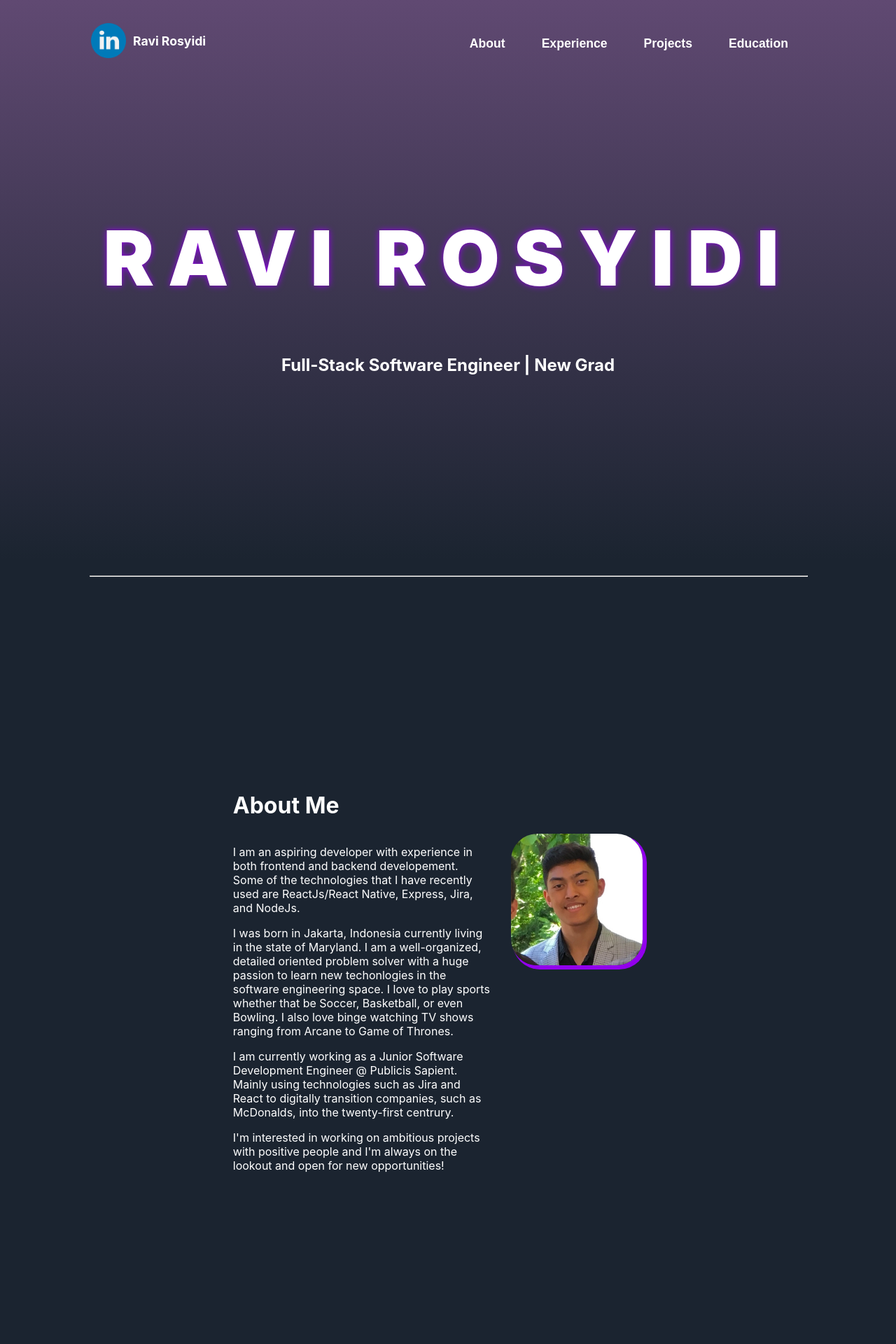
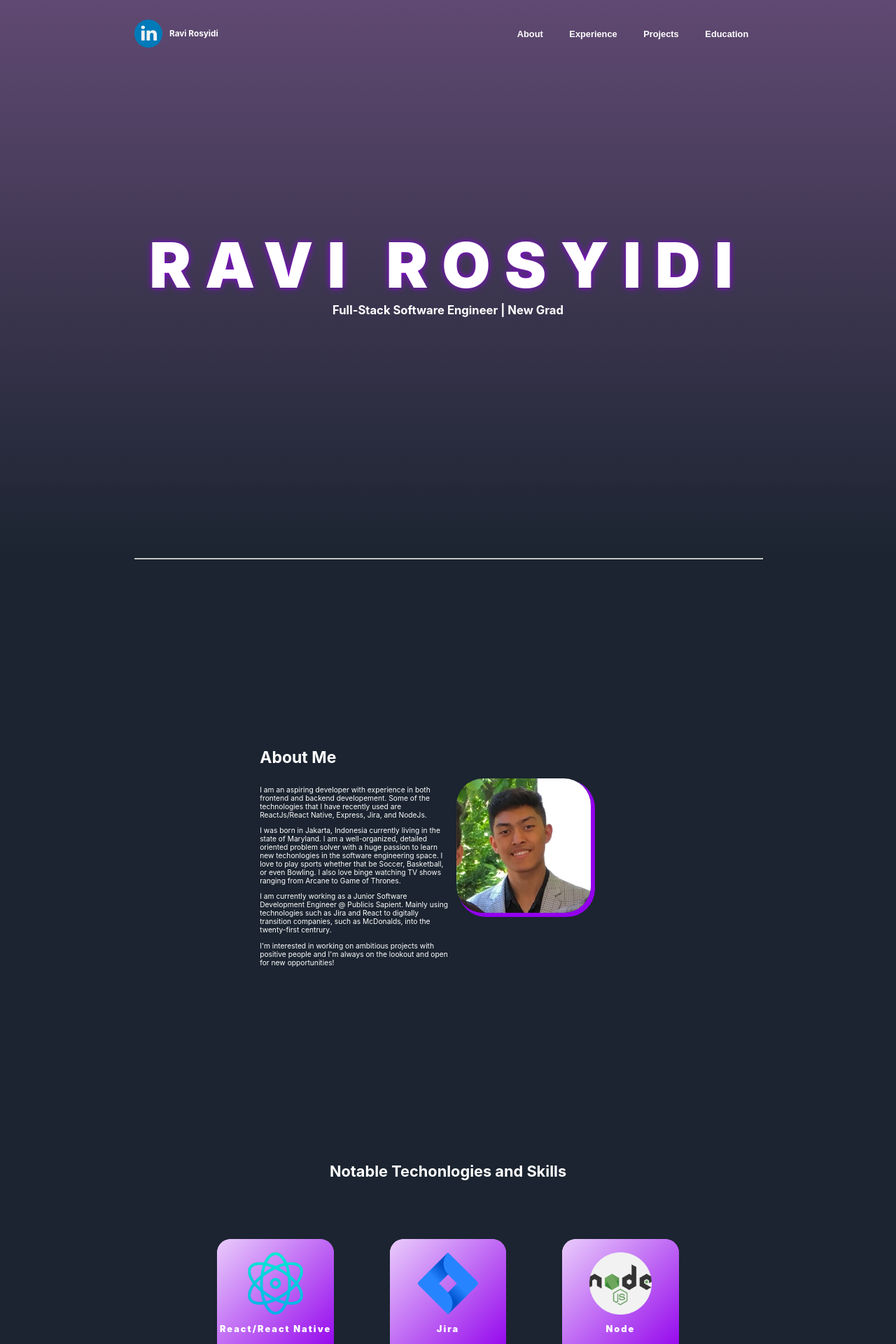
Before and after one commit to rrosyidi/PersonalWebsite, a React (Create React App) app in the folder website/: page / in a window 1280 px wide. Shown: the top 1920 px of the page at 70% size. Built offline with nearby package versions, Linux system fonts and the light colour scheme.

Commit message:
Resized everything

```diff
--- a/website/src/components/AboutPage/About.js
+++ b/website/src/components/AboutPage/About.js
@@ -19,8 +19,6 @@ class About extends Component {
   }
 
   componentDidMount() {
-    console.log("Width: ", window.innerWidth);
-    console.log("Height: ", window.innerHeight);
     setTimeout(() => {
       this.introName.current.style.marginTop = "100%";
       this.introName.current.style.opacity = "0%";
@@ -33,7 +31,7 @@ class About extends Component {
     setTimeout(() => {
       this.subHeading.current.style.marginTop = "50%";
       this.subHeading.current.style.transition = "all .4s ease-in";
-      this.subHeading.current.style.marginTop = "0%";
+      this.subHeading.current.style.marginTop = "-7%";
     }, 900);
     setTimeout(() => {
       this.introName.current.style.opacity = "100%";
--- a/website/src/components/AboutPage/CardFlip.js
+++ b/website/src/components/AboutPage/CardFlip.js
@@ -26,12 +26,12 @@ const CardFlip = (props) => {
           <div className="card" onMouseEnter={flipBack}>
             <div className="card imgAndText">
               <img src={props.img} className="img"/>
-              <p>{props.front}</p>
+              <p className="frontBackText">{props.front}</p>
             </div>
           </div>
 
           <div className="card" onMouseLeave={flipFront}>
-            <p className="backText">{props.back}</p>
+            <p className="frontBackText">{props.back}</p>
           </div>
         </ReactCardFlip>
       </div>
--- a/website/src/components/AboutPage/aboutStyle.css
+++ b/website/src/components/AboutPage/aboutStyle.css
@@ -4,8 +4,8 @@
 .aboutPageContainer {
   /* background-color: blue; */
   /* margin: 5%; */
-  margin-left: 10%;
-  margin-right: 10%;
+  margin-left: 15%;
+  margin-right: 15%;
 }
 
 .raviRosyidiContainer {
@@ -21,7 +21,7 @@
   /* padding-top: 20%; */
   /* background-color: wheat; */
   /* margin-top: 100%; */
-  font-size: 680%;
+  font-size: 7vw;
   /* margin-bottom: 0%; */
   letter-spacing: 20px;
   text-align: center;
@@ -35,6 +35,7 @@
   /* position: sticky; */
   text-align: center;
   color: white;
+  font-size: 1.3vw;
   /* margin-top: 30%; */
   /* background-color: black; */
 }
@@ -62,11 +63,12 @@
 
 .aboutMeTag {
   color: white;
+  font-size: 1.8vw;
 }
 
 .aboutMeParagraphContainer {
   /* display: grid; */
-  width: 100%;
+  width: 50%;
   /* background-color: green; */
   height: 50%;
   /* text-align: center; */
@@ -76,6 +78,7 @@
 
 .aboutMeParagraph {
   color: white;
+  font-size: .8vw;
   /* margin-top: 10%; */
   /* width: 50%; */
   /* background-color: green; */
@@ -85,13 +88,13 @@
   /* background-color: white; */
   width: 40%;
   display: flex;
-  /* margin-right: 5%; */
+  margin-right: 5%;
   align-content: center;
   justify-content: center;
 }
 
 .face {
-  height: 25%;
+  height: 15vw;
   /* width: 30%; */
   /* margin-right: 5%; */
   border-radius: 20%;
@@ -116,8 +119,10 @@
   margin-bottom: 10%;
 }
 
+/* TechnologiesAndSkillsContainer ------------- */
+
 .technologiesSection {
-  margin-top: 0%;
+  margin-top: 30%;
   /* background-color: black; */
   /* height: 150vh; */
 }
@@ -127,11 +132,12 @@
   display: flex;
   justify-content: center;
   /* background-color: black; */
+  font-size: 1.7vw;
 }
 
 .cardFlipColumnContainer {
   width: 100%;
-  height: 650px;
+  height: 70vh;
   margin-top: 5%;
   /* background-color: black; */
   display: grid;
@@ -142,3 +148,5 @@
 .cardFlipRowContainer {
   display: flex;
 }
+
+/* TechnologiesAndSkillsContainer ------------- */
--- a/website/src/components/AboutPage/cardFlip.css
+++ b/website/src/components/AboutPage/cardFlip.css
@@ -9,8 +9,8 @@
     justify-content: center;
     align-items: center;
     justify-content: center;
-    height: 250px;
-    width: 250px;
+    height: 13vw;
+    width: 13vw;
     /* background-color: #bf6bf3; */
     border-radius: 20px;
     background: linear-gradient(135deg, white -25%, #9200ec);
@@ -18,7 +18,7 @@
 }
 
 .img {
-    height: 50%;
+    height: 7vw;
 }
 
 .imgAndText {
@@ -29,8 +29,8 @@
     color: white;
 }
 
-.backText {
-    font-size: larger;
+.frontBackText {
+    font-size: 1vw;
     font-weight: bolder;
     letter-spacing: 2px;
     color: white;
--- a/website/src/components/ExperiencePage/ExperienceStyle.css
+++ b/website/src/components/ExperiencePage/ExperienceStyle.css
@@ -7,8 +7,9 @@
 
 .header {
     color: white;
-    font-size: 250%;
+    font-size: 2.2vw;
     font-weight: bolder;
+    margin-bottom: -5%;
 }
 
 .nextLine {
@@ -30,7 +31,7 @@
 }
 
 .dates {
-    font-size: large;
+    font-size: 1vw;
     color: white;
     align-self: center;
     /* background-color: black; */
@@ -60,7 +61,7 @@
 }
 
 .expHeader {
-    font-size: x-large;
+    font-size: 1.4vw;
     font-weight: bold;
     color: white;
 }
@@ -68,4 +69,5 @@
 .expBody {
     color: white;
     margin-bottom: 4%;
+    font-size: .9vw;
 }
--- a/website/src/components/NavBar/NavBar.js
+++ b/website/src/components/NavBar/NavBar.js
@@ -4,16 +4,16 @@ import "./style.css";
 
 const hoverAnimation = (ref) => {
   ref.current.style.transition = "all .4s ease";
-  ref.current.style.fontSize = "160%";
+  ref.current.style.fontSize = "1.3vw";
   ref.current.style.cursor = "pointer";
 };
 
 const leaveHoverAnimation = (ref) => {
-  ref.current.style.fontSize = "110%";
+  ref.current.style.fontSize = "1vw";
 };
 
 const scrollToSection = (ref) => {
-  ref.current.scrollIntoView({behavior: "smooth" });
+  ref.current.scrollIntoView({block:"center", behavior: "smooth"});
 };
 
 const NavBar = React.forwardRef((props, ref) => {
--- a/website/src/components/NavBar/style.css
+++ b/website/src/components/NavBar/style.css
@@ -1,8 +1,8 @@
 .navBar {
     display: flex;
     /* margin: 3%; */
-    margin-left: 10%;
-    margin-right: 10%;
+    margin-left: 15%;
+    margin-right: 15%;
     /* background-color: black; */
     /* position: sticky;
     top: 0; */
@@ -11,7 +11,9 @@
 .navBarName {
     color: white;
     width: 100%;
-    font-size: 110%;
+    /* font-size: 110%; */
+    font-size: .92vw;
+    align-self: center;
 }
 
 .navLinksAndImage {
@@ -35,9 +37,9 @@
 }
 
 .linkStyle {
-    margin: 20px;
+    margin: 1vw;
     color: white;
-    font-size: 110%;
+    font-size: 1vw;
     /* font-size: 10px; */
     background-color: transparent;
     border-width: 0;
@@ -46,8 +48,9 @@
 
 .faceImage {
     display: flex;
-    margin: 2px;
+    /* margin: 2px; */
     margin-right: 10px;
-    height: 50px;
+    height: 5vh;
+    align-self: center;
     /* border-radius: 40px; */
 }
--- a/website/src/components/ProjectsPage/Projects.js
+++ b/website/src/components/ProjectsPage/Projects.js
@@ -33,7 +33,7 @@ const CreateProjectSpotlight = (props) => {
 
       <div className="bodyScroll">
         <div className="projBody">
-          <p style={{ wordWrap: "break-word" }}>{props.data.mainInfo}</p>
+          <p style={{ wordWrap: "break-word", fontSize: "1vw"}}>{props.data.mainInfo}</p>
           <img
             className="projImage introImage"
             src={props.mainImg}
@@ -41,10 +41,10 @@ const CreateProjectSpotlight = (props) => {
           />
           <hr className="projLine" />
           {props.data.extraInfo.map((info, index) => (
-            <p style={{ wordWrap: "break-word" }} key={index}>{info}</p>
+            <p style={{ wordWrap: "break-word", fontSize: "1vw"}} key={index}>{info}</p>
           ))}
           <hr className="projLine" />
-          <h2>ScreenShots</h2>
+          <h2 style={{fontSize: "1.25vw"}}>ScreenShots</h2>
           <div className="imageScroll">
             {props.scrollImages.map((img, index) => (
               <img
--- a/website/src/components/ProjectsPage/projectStyle.css
+++ b/website/src/components/ProjectsPage/projectStyle.css
@@ -1,20 +1,21 @@
 .projectsPageContainer {
-  margin-left: 10%;
-  margin-right: 10%;
+  margin-left: 15%;
+  margin-right: 15%;
   margin-top: 25%;
   /* background-color: green; */
+  height: 90vh;
 }
 
 .projectContainer {
   display: flex;
   align-items: center;
   justify-content: center;
-  margin-top: 5%;
 }
 
 .projectsTitle {
   color: white;
-  font-size: 250%;
+  font-size: 2.3vw;
+  /* font-size: 250%; */
   font-weight: bolder;
   display: flex;
   align-items: center;
@@ -23,7 +24,7 @@
 
 .projectsHeader {
   color: white;
-  font-size: 150%;
+  font-size: 1.3vw;
   /* margin: 10%; */
   /* background: linear-gradient(-45deg, white, #9200ec); */
   border-radius: 30px;
@@ -33,7 +34,7 @@
 .headerContainer {
   width: 100%;
   background: linear-gradient(-45deg, white -80%, #9200ec);
-  height: 15%;
+  height: 8vh;
   display: flex;
   align-items: center;
   justify-content: center;
@@ -46,7 +47,7 @@
 
 .indivProject {
   width: 30%;
-  height: 700px;
+  height: 80vh;
   background-color: #232d3a;
   /* background: linear-gradient(-45deg, white, #9200ec); */
   text-align: center;
@@ -106,10 +107,10 @@
   background-color: transparent;
   width: 70%;
   height: 10%;
-  font-size: large;
+  font-size: 2vh;
   color: white;
   border-radius: 40px;
-  border-width: 5px;
+  border-width: .6vh;
   border-color: white;
   margin-bottom: 10%;
 }
```
